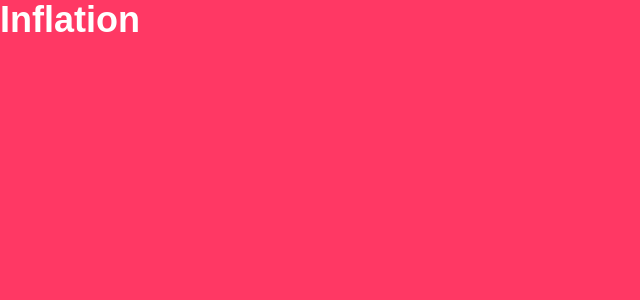
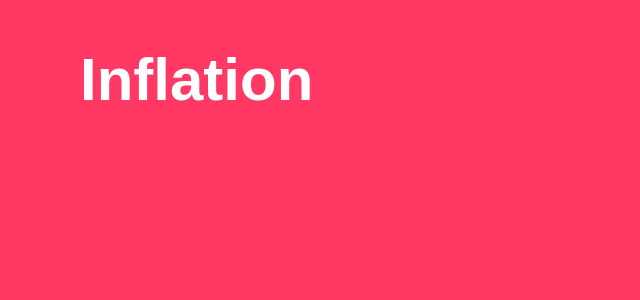
Before and after one commit to bklosk/istheeconomygood, a Next.js app in the folder economy/: page / in a window 1280 px wide. Shown: the top 300 px of the page, without its empty margins (0-640 px from the left). Built offline with nearby package versions, Linux system fonts and the light colour scheme.

Commit message:
Refactor page component to enhance animation effects and improve layout

```diff
--- a/economy/src/app/page.tsx
+++ b/economy/src/app/page.tsx
@@ -19,11 +19,23 @@ export default function Page() {
         }
       >
         <motion.div
-          className="fixed text-4xl text-white font-extrabold"
-          initial={{ opacity: 0 }}
-          animate={{ opacity: 1, transition: { duration: 0.8, delay: 0.5 } }}
+          className="fixed md:ml-20 ml-2"
+          initial={{ y: 500 }}
+          animate={{
+            y: 50,
+            transition: { duration: 3, delay: 3, ease: "easeInOut" },
+          }}
         >
-          <p>Inflation</p>
+          <motion.h2
+            className="overflow-hidden md:text-6xl text-3xl text-white font-extrabold"
+            initial={{ width: 0 }}
+            animate={{
+              width: "100%",
+              transition: { duration: 2.5, delay: 0.3, ease: "easeInOut" },
+            }}
+          >
+            Inflation
+          </motion.h2>
         </motion.div>
       </main>
     </AnimatePresence>
```
